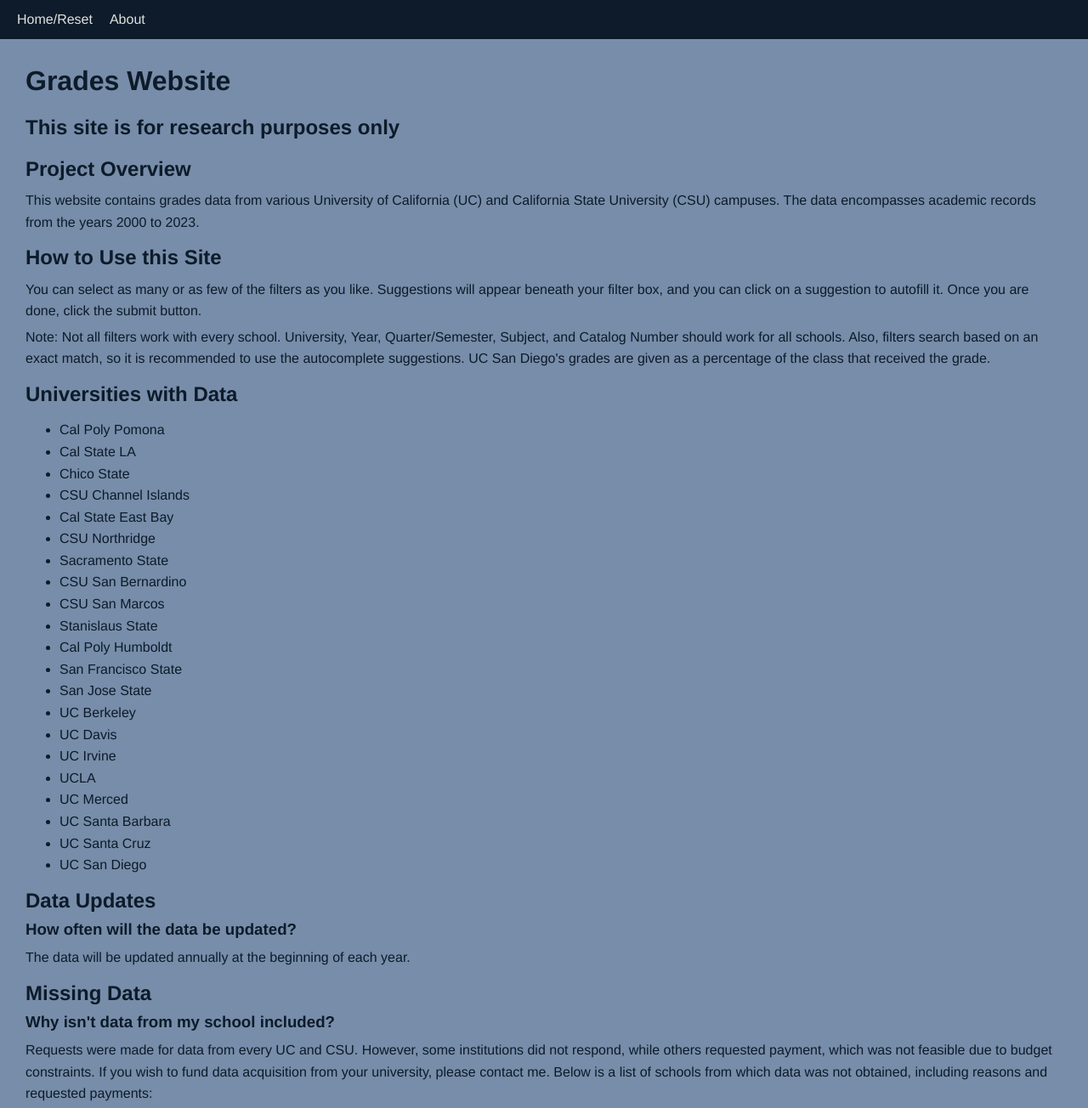
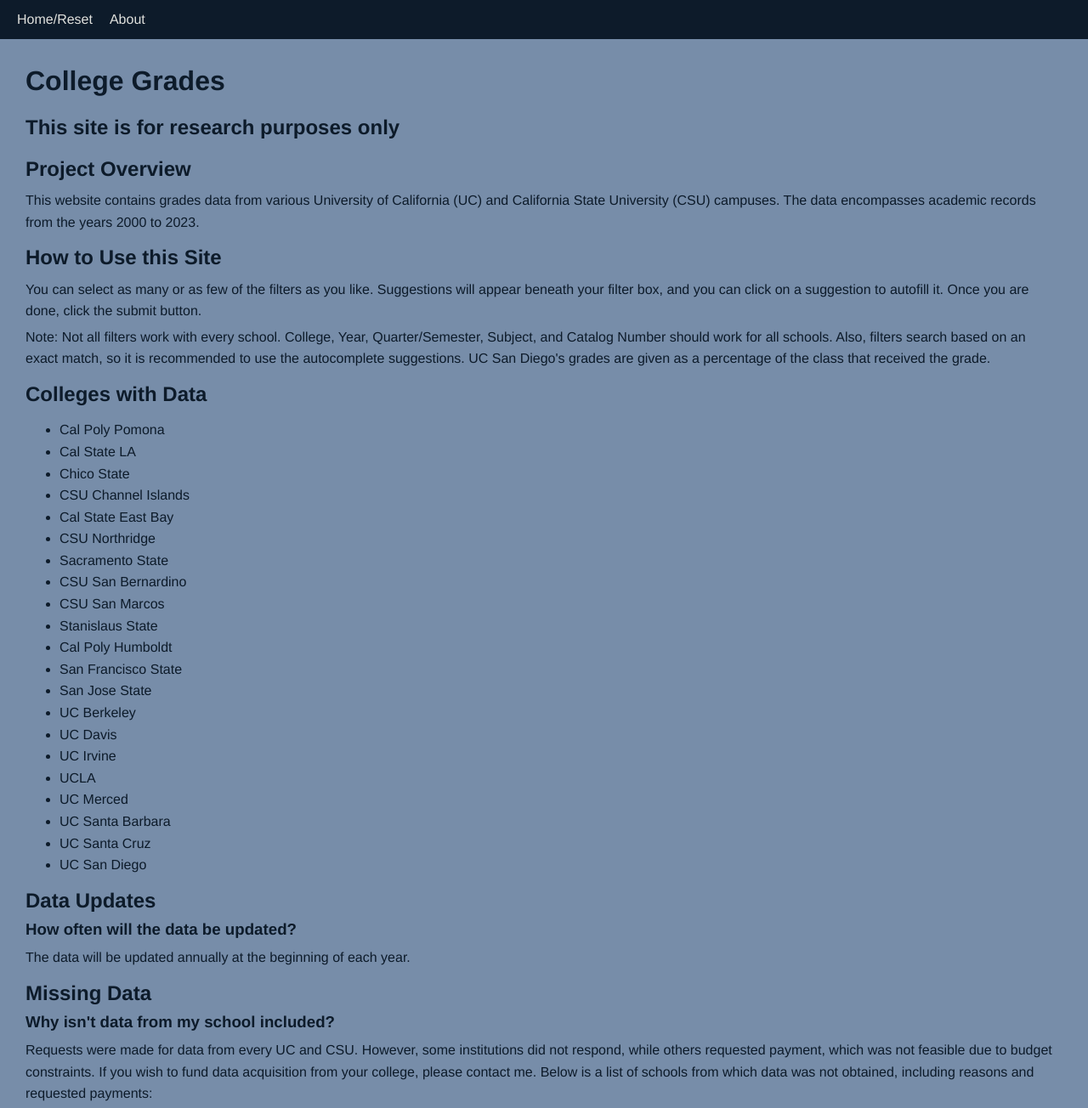
Before and after one commit to rtora/grade-site, a plain HTML site: page static/about.html in a window 1280 px wide. Shown: the top 1304 px of the page at 85% size. Drawn offline with Linux system fonts and the light colour scheme.

Commit message:
Update fetch, university->college

```diff
--- a/static/about.html
+++ b/static/about.html
@@ -3,7 +3,7 @@
 <head>
     <meta charset="UTF-8">
     <meta name="viewport" content="width=device-width, initial-scale=1.0">
-    <title>University Grades</title>
+    <title>College Grades</title>
     <link rel="stylesheet" href="/static/style.css"> <!-- If you have custom styles -->
     <link rel="stylesheet" href="/static/about.css"> <!-- If you have custom styles -->
     <link rel="icon" href="/static/favicon.ico">
@@ -19,14 +19,14 @@
     </header>
     <main>
         <div id = "about">
-            <h1 id ="Title">Grades Website</h1>
+            <h1 id ="Title">College Grades</h1>
             <h2>This site is for research purposes only</h2>
             <h2>Project Overview</h2>
             <p>This website contains grades data from various University of California (UC) and California State University (CSU) campuses. The data encompasses academic records from the years 2000 to 2023.</p>
             <h2>How to Use this Site</h2>
             <p>You can select as many or as few of the filters as you like. Suggestions will appear beneath your filter box, and you can click on a suggestion to autofill it. Once you are done, click the submit button.</p>
-            <p>Note: Not all filters work with every school. University, Year, Quarter/Semester, Subject, and Catalog Number should work for all schools. Also, filters search based on an exact match, so it is recommended to use the autocomplete suggestions. UC San Diego's grades are given as a percentage of the class that received the grade.</p>
-            <h2>Universities with Data</h2>
+            <p>Note: Not all filters work with every school. College, Year, Quarter/Semester, Subject, and Catalog Number should work for all schools. Also, filters search based on an exact match, so it is recommended to use the autocomplete suggestions. UC San Diego's grades are given as a percentage of the class that received the grade.</p>
+            <h2>Colleges with Data</h2>
             <ul id = "uni">
                 <li>Cal Poly Pomona</li>
                 <li>Cal State LA</li>
@@ -57,7 +57,7 @@
 
             <h2>Missing Data</h2>
             <h3>Why isn't data from my school included?</h3>
-            <p>Requests were made for data from every UC and CSU. However, some institutions did not respond, while others requested payment, which was not feasible due to budget constraints. If you wish to fund data acquisition from your university, please contact me. Below is a list of schools from which data was not obtained, including reasons and requested payments:</p>
+            <p>Requests were made for data from every UC and CSU. However, some institutions did not respond, while others requested payment, which was not feasible due to budget constraints. If you wish to fund data acquisition from your college, please contact me. Below is a list of schools from which data was not obtained, including reasons and requested payments:</p>
 
             <ul id = "uni">
                 <li>UC Riverside: No response</li>
--- a/static/script.js
+++ b/static/script.js
@@ -97,7 +97,7 @@ function autocomplete(inputElement, filterField) {
     const combinedQueryString = queryString.length > 0 ? `${currentFieldQuery}&${queryString}` : currentFieldQuery;
     //console.log('Combined query string:', combinedQueryString);
 
-    const fetchUrl = `http://18.119.131.51/autocomplete?${combinedQueryString}`;
+    const fetchUrl = `https://18.119.131.51/autocomplete?${combinedQueryString}`;
     // const fetchUrl = `http://localhost:5000/autocomplete?${combinedQueryString}`;
     //console.log('Fetching URL:', fetchUrl);
 
@@ -190,7 +190,7 @@ function fetchGrades() {
         .join('&');
     //console.log('Constructed query string for grades:', queryString);
 
-    const fetchUrl = `http://18.119.131.51/api/grades?${queryString}`;
+    const fetchUrl = `https://18.119.131.51/api/grades?${queryString}`;
     //console.log('Fetching URL for grades:', fetchUrl);
 
     fetch(fetchUrl)
```
Also changed, not shown: static/index.html (+2 -2 lines).
